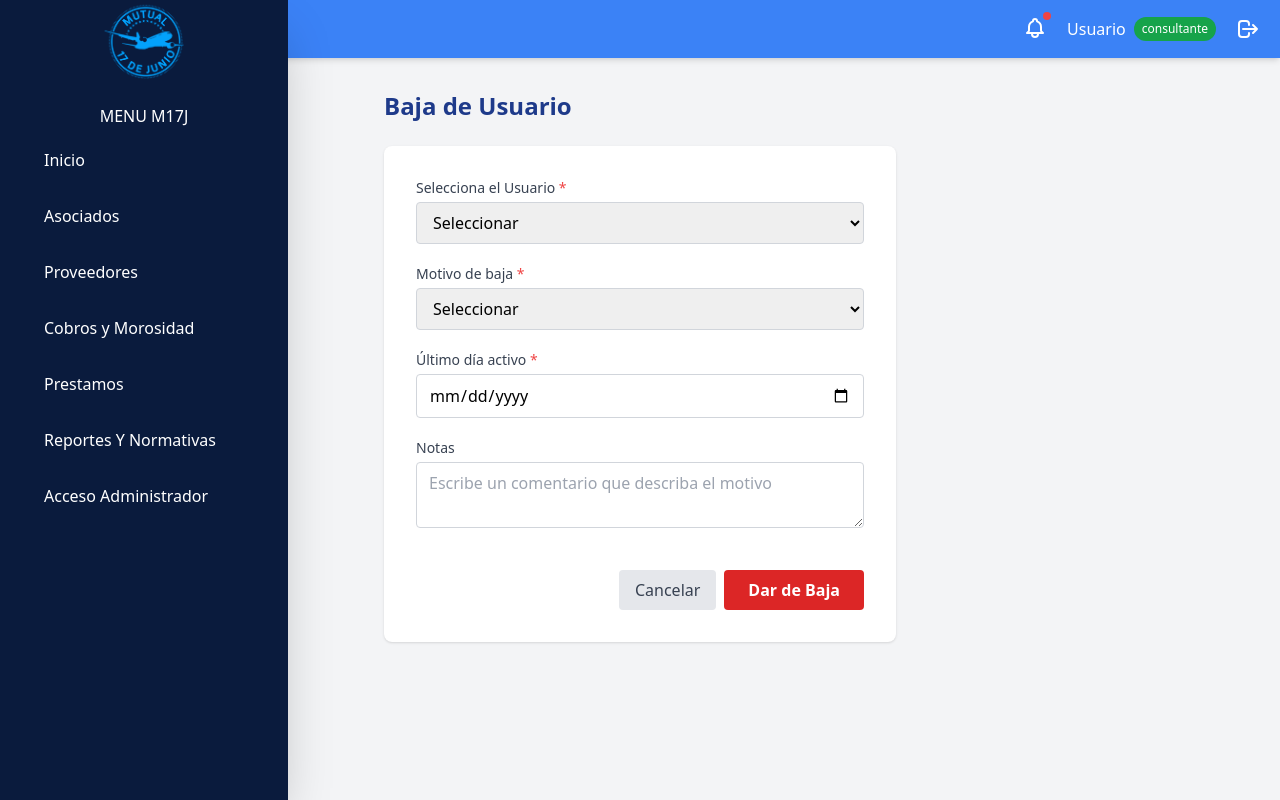
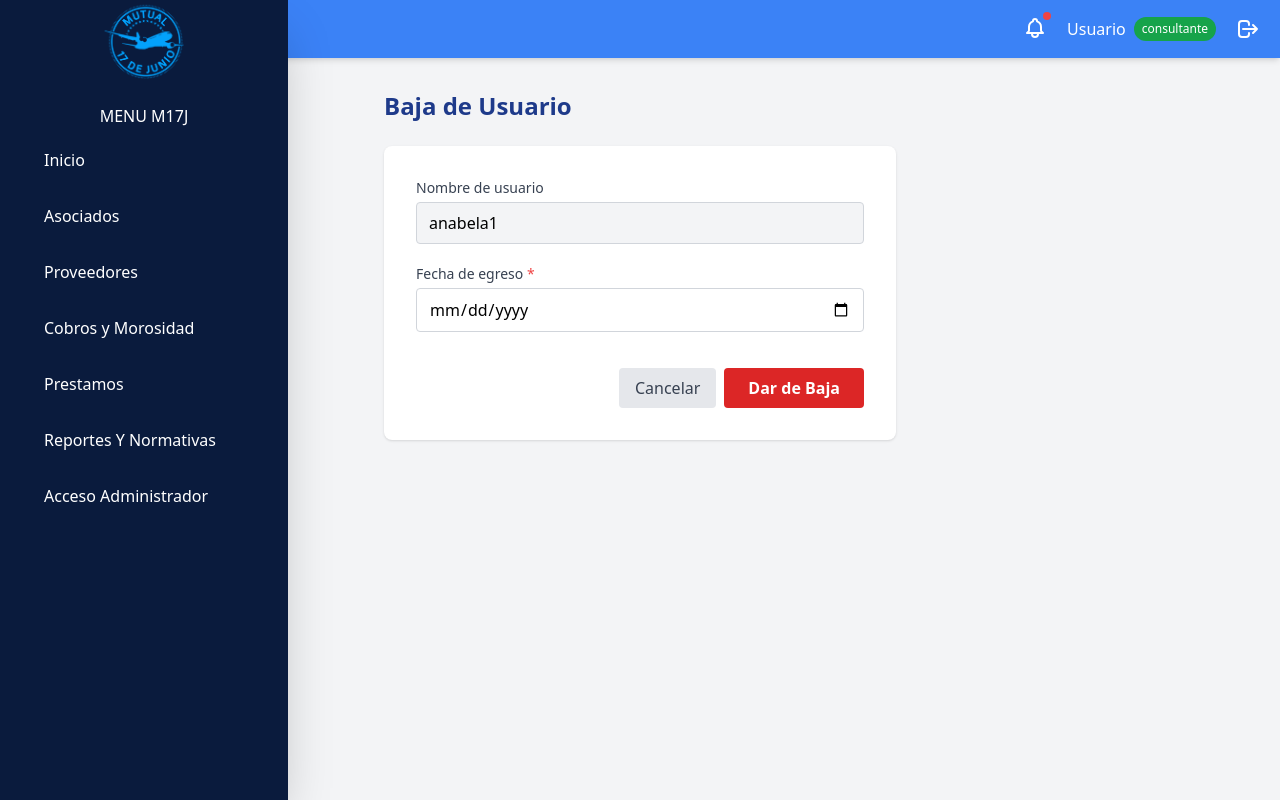
Before and after one commit to alanfrancoa/Mutual-17-Junio, a React (Create React App) app in the folder frontend/Mutual/: page /usuarios/eliminar/1 in a window 1280 px wide. Built offline with nearby package versions, Linux system fonts and the light colour scheme.

Commit message:
Fix formulario baja de usuarios

```diff
--- a/frontend/Mutual/src/pages/modules/user/deleteUser.tsx
+++ b/frontend/Mutual/src/pages/modules/user/deleteUser.tsx
@@ -3,35 +3,21 @@ import { useNavigate } from "react-router-dom";
 import Header from "../../dashboard/components/Header";
 import Sidebar from "../../dashboard/components/Sidebar";
 
-const usuarios = [
-  { id: "1", nombre: "anabela1" },
-  { id: "2", nombre: "juanperez" },
-  { id: "3", nombre: "maria2" },
-  // ...agrega más usuarios si lo deseas
-];
-
-const motivosBaja = ["Renuncia", "Desempeño", "Reestructuración", "Otro"];
+const usuarioSeleccionado = [{ id: "1", nombre: "anabela1" }];
 
 const DeleteUser: React.FC = () => {
   const navigate = useNavigate();
   const [form, setForm] = useState({
-    usuario: "",
-    motivoBaja: "",
-    ultimoDia: "",
-    notas: "",
+    fechaEgreso: "",
   });
 
-  const handleChange = (
-    e: React.ChangeEvent<
-      HTMLInputElement | HTMLSelectElement | HTMLTextAreaElement
-    >
-  ) => {
+  const handleChange = (e: React.ChangeEvent<HTMLInputElement>) => {
     setForm({ ...form, [e.target.name]: e.target.value });
   };
 
   const handleSubmit = (e: React.FormEvent) => {
     e.preventDefault();
-    // Aquí iría la lógica para dar de baja al usuario
+
     alert("Usuario dado de baja correctamente");
     navigate("/usuarios");
   };
@@ -41,9 +27,8 @@ const DeleteUser: React.FC = () => {
       <Sidebar />
       <Header hasNotifications={true} />
       <div className="flex flex-col items-center py-8 flex-1">
-        {/* Título alineado al formulario, fuera del form */}
+        {/* Título form baja usuario */}
         <div className="w-full max-w-lg">
-
           <h2 className="text-2xl font-bold mb-6 text-blue-900">
             Baja de Usuario
           </h2>
@@ -52,66 +37,26 @@ const DeleteUser: React.FC = () => {
           <form onSubmit={handleSubmit} className="space-y-5">
             <div>
               <label className="block text-sm font-medium text-gray-700 mb-1">
-                Selecciona el Usuario <span className="text-red-500">*</span>
-              </label>
-              <select
-                name="usuario"
-                value={form.usuario}
-                onChange={handleChange}
-                required
-                className="w-full border border-gray-300 rounded px-3 py-2"
-              >
-                <option value="">Seleccionar</option>
-                {usuarios.map((u) => (
-                  <option key={u.id} value={u.id}>
-                    {u.nombre}
-                  </option>
-                ))}
-              </select>
-            </div>
-            <div>
-              <label className="block text-sm font-medium text-gray-700 mb-1">
-                Motivo de baja <span className="text-red-500">*</span>
-              </label>
-              <select
-                name="motivoBaja"
-                value={form.motivoBaja}
-                onChange={handleChange}
-                required
-                className="w-full border border-gray-300 rounded px-3 py-2"
-              >
-                <option value="">Seleccionar</option>
-                {motivosBaja.map((motivo) => (
-                  <option key={motivo} value={motivo}>
-                    {motivo}
-                  </option>
-                ))}
-              </select>
-            </div>
-            <div>
-              <label className="block text-sm font-medium text-gray-700 mb-1">
-                Último día activo <span className="text-red-500">*</span>
+                Nombre de usuario
               </label>
               <input
-                type="date"
-                name="ultimoDia"
-                value={form.ultimoDia}
-                onChange={handleChange}
-                required
-                className="w-full border border-gray-300 rounded px-3 py-2"
+                type="text"
+                value={usuarioSeleccionado[0].nombre}
+                disabled
+                className="w-full border border-gray-300 rounded px-3 py-2 bg-gray-100"
               />
             </div>
             <div>
               <label className="block text-sm font-medium text-gray-700 mb-1">
-                Notas
+                Fecha de egreso <span className="text-red-500">*</span>
               </label>
-              <textarea
-                name="notas"
-                value={form.notas}
+              <input
+                type="date"
+                name="fechaEgreso"
+                value={form.fechaEgreso}
                 onChange={handleChange}
+                required
                 className="w-full border border-gray-300 rounded px-3 py-2"
-                placeholder="Escribe un comentario que describa el motivo"
-                rows={2}
               />
             </div>
             <div className="flex justify-end gap-2 pt-4">
```
